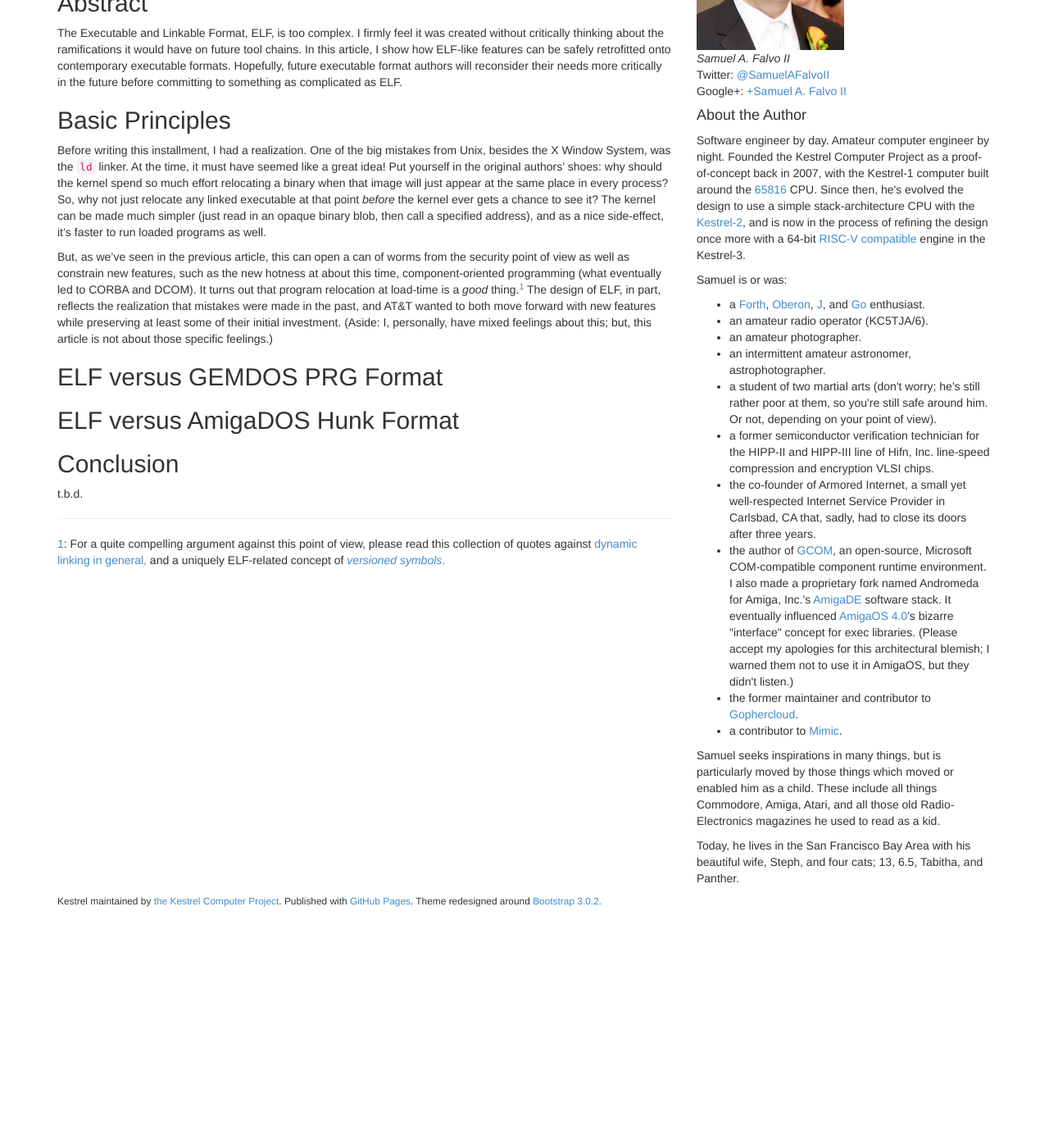
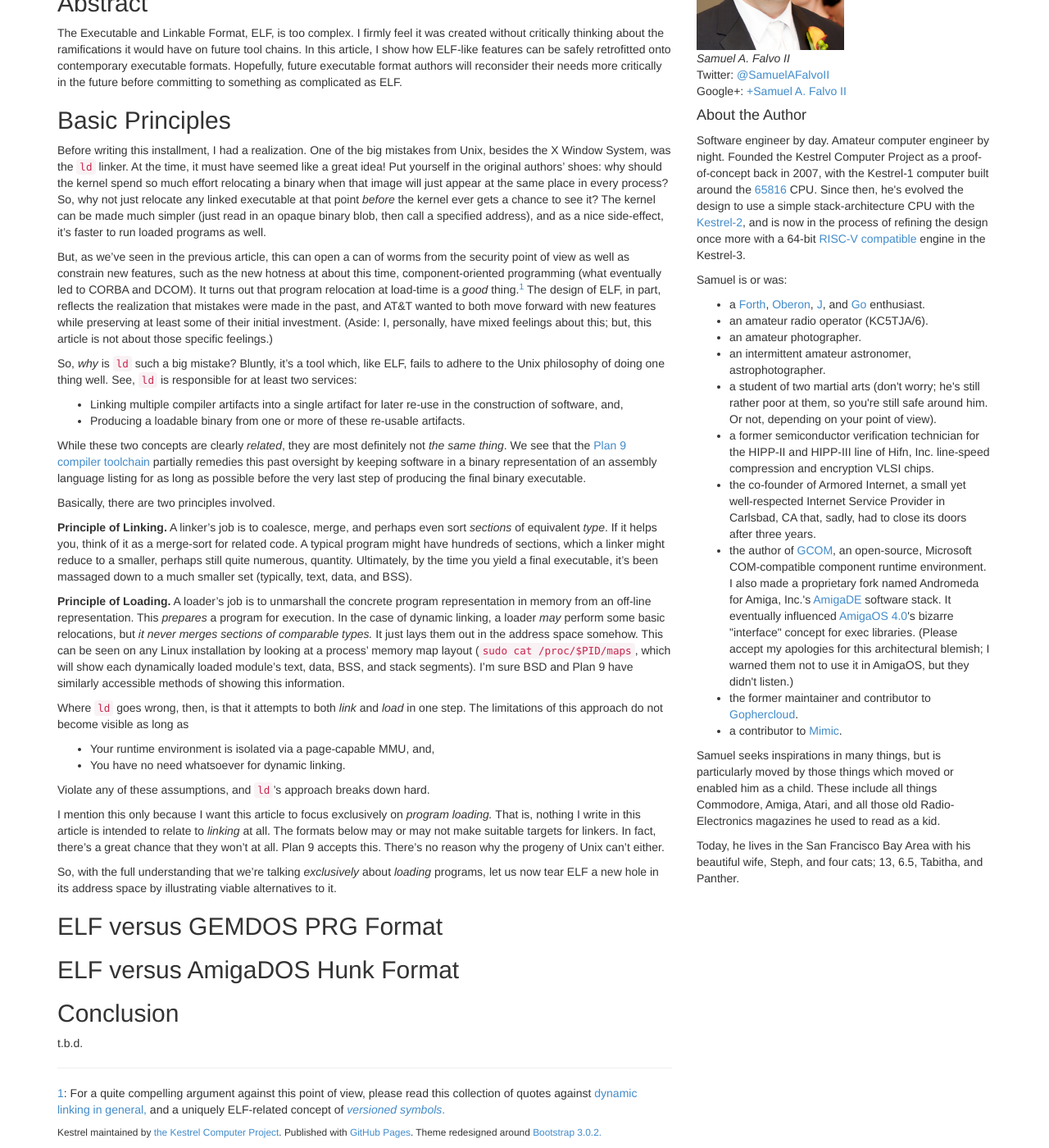
Before and after one commit to KestrelComputer/kestrel, a Jekyll site: the page built from _posts/2018-01-30-on-elf-2.md, in a window 1280 px wide and 1400 px high, scrolled down 334 px. Shown: the whole window at 82% size. Built offline with Jekyll 4.4.1, drawn with Linux system fonts in a browser that asks for light colours; before the commit the page ends 1452 px from its top, so only the background shows below that.

Commit message:
principles

```diff
--- a/_posts/2018-01-30-on-elf-2.md
+++ b/_posts/2018-01-30-on-elf-2.md
@@ -40,6 +40,65 @@ and AT&T wanted to both move forward with new features while preserving at least
 (Aside: I, personally, have mixed feelings about this;
 but, this article is not about those specific feelings.)
 
+So, *why* is `ld` such a big mistake?
+Bluntly, it's a tool which, like ELF, fails to adhere to the Unix philosophy of
+doing one thing well.
+See, `ld` is responsible for at least two services:
+
+* Linking multiple compiler artifacts into a single artifact for later re-use in the construction of software, and,
+* Producing a loadable binary from one or more of these re-usable artifacts.
+
+While these two concepts are clearly *related*,
+they are most definitely not *the same thing*.
+We see that the
+[Plan 9 compiler toolchain](http://doc.cat-v.org/bell_labs/new_c_compilers/new_c_compiler.pdf)
+partially remedies this past oversight
+by keeping software in a binary representation of an assembly language listing
+for as long as possible before the very last step of producing the final binary executable.
+
+Basically, there are two principles involved.
+
+**Principle of Linking.**
+A linker's job is to coalesce, merge, and perhaps even sort *sections* of equivalent *type*.
+If it helps you, think of it as a merge-sort for related code.
+A typical program might have hundreds of sections,
+which a linker might reduce to a smaller, perhaps still quite numerous, quantity.
+Ultimately, by the time you yield a final executable,
+it's been massaged down to a much smaller set
+(typically, text, data, and BSS).
+
+**Principle of Loading.**
+A loader's job is to unmarshall the concrete program representation in memory from an off-line representation.
+This *prepares* a program for execution.
+In the case of dynamic linking,
+a loader *may* perform some basic relocations,
+but *it never merges sections of comparable types.*
+It just lays them out in the address space somehow.
+This can be seen on any Linux installation by looking at a process' memory map layout
+(`sudo cat /proc/$PID/maps`,
+which will show each dynamically loaded module's text, data, BSS, and stack segments).
+I'm sure BSD and Plan 9 have similarly accessible methods of showing this information.
+
+Where `ld` goes wrong, then,
+is that it attempts to both *link* and *load* in one step.
+The limitations of this approach do not become visible as long as
+
+* Your runtime environment is isolated via a page-capable MMU, and,
+* You have no need whatsoever for dynamic linking.
+
+Violate any of these assumptions, and
+`ld`'s approach breaks down hard.
+
+I mention this only because
+I want this article to focus exclusively on *program loading.*
+That is, nothing I write in this article is intended to relate to *linking* at all.
+The formats below may or may not make suitable targets for linkers.
+In fact, there's a great chance that they won't at all.
+Plan 9 accepts this.  There's no reason why the progeny of Unix can't either.
+
+So, with the full understanding that we're talking *exclusively* about *loading* programs,
+let us now tear ELF a new hole in its address space by illustrating viable alternatives to it.
+
 ## ELF versus GEMDOS PRG Format
 ## ELF versus AmigaDOS Hunk Format
 ## Conclusion
```
